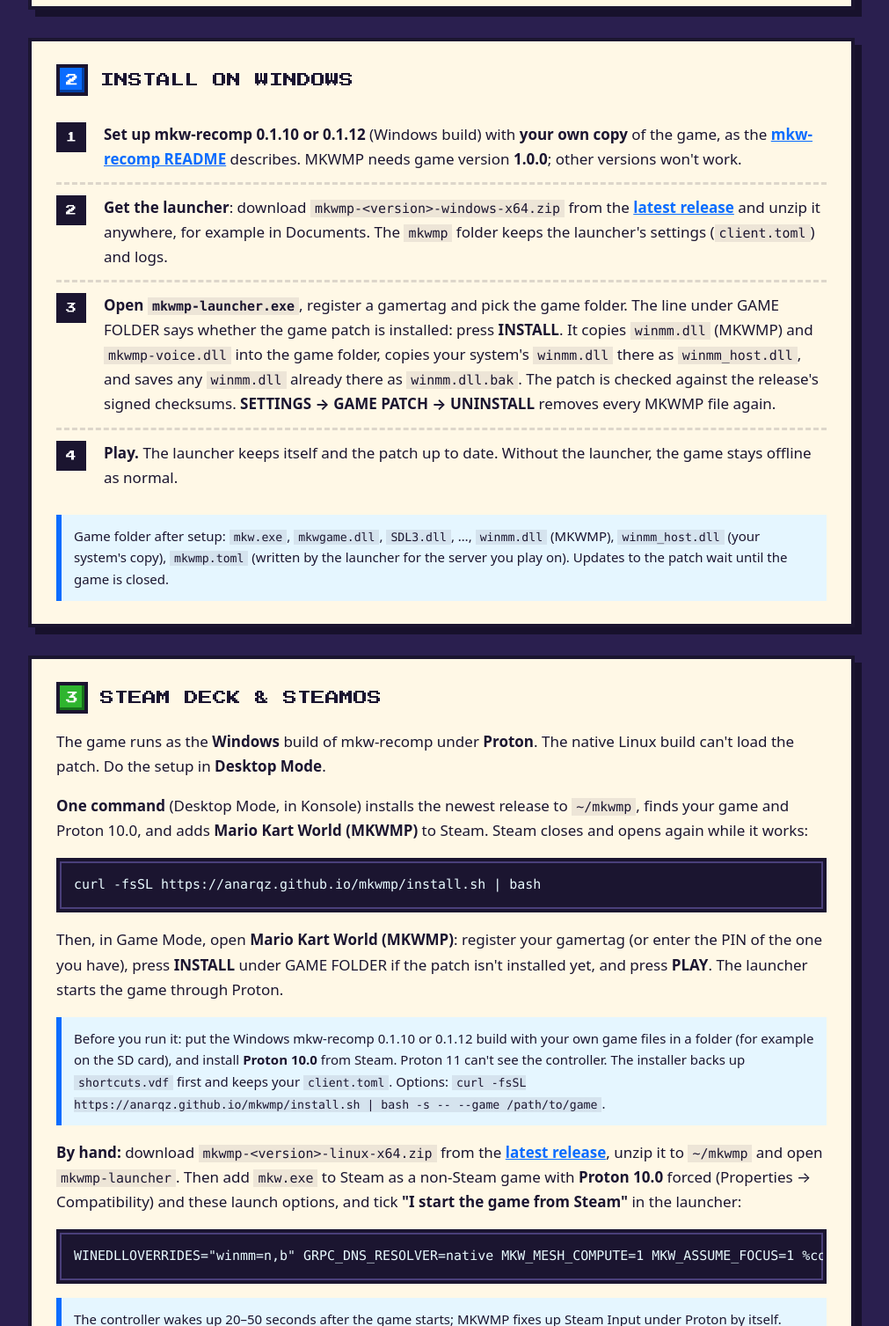
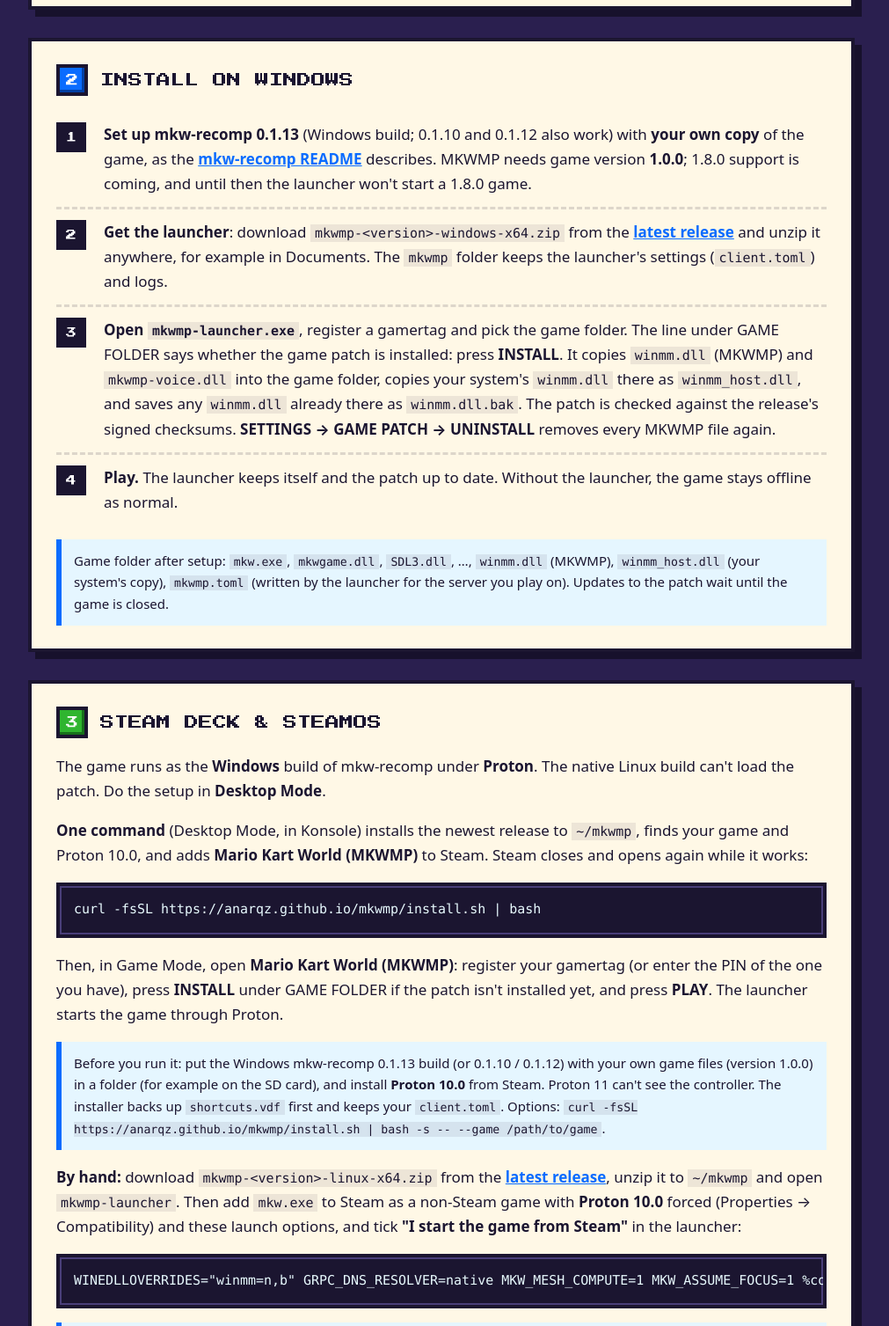
Before and after one commit to anarqz/mkwmp, a plain HTML site: page site/index.html in a window 1280 px wide. Shown: the part 3320-4827 px from the top of the page at 88% size, without its empty margins (138-1149 px from the left). Drawn offline with Linux system fonts and the light colour scheme; no server answers.

Commit message:
Site/README: mkw-recomp 0.1.13 (0.1.10, 0.1.12 still work); game 1.8.0 not yet
Push only with or after the launcher release that supports 0.1.13.

Co-Authored-By: Claude Opus 5.5 <noreply@anthropic.com>
Claude-Session: https://claude.ai/code/session_01McdierMtu2Gdm9Hs8K5YCP

```diff
--- a/site/index.html
+++ b/site/index.html
@@ -73,7 +73,7 @@
   <section id="install" class="panel">
     <h2><span class="coin blue">2</span> INSTALL ON WINDOWS</h2>
     <ol class="steps">
-      <li><b>Set up mkw-recomp 0.1.10 or 0.1.12</b> (Windows build) with <b>your own copy</b> of the game, as the <a href="https://github.com/adriadam10/mkw-recomp">mkw-recomp README</a> describes. MKWMP needs game version <b>1.0.0</b>; other versions won't work.</li>
+      <li><b>Set up mkw-recomp 0.1.13</b> (Windows build; 0.1.10 and 0.1.12 also work) with <b>your own copy</b> of the game, as the <a href="https://github.com/adriadam10/mkw-recomp">mkw-recomp README</a> describes. MKWMP needs game version <b>1.0.0</b>; 1.8.0 support is coming, and until then the launcher won't start a 1.8.0 game.</li>
       <li><b>Get the launcher</b>: download <code>mkwmp-&lt;version&gt;-windows-x64.zip</code> from the <a href="https://github.com/anarqz/mkwmp/releases/latest">latest release</a> and unzip it anywhere, for example in Documents. The <code>mkwmp</code> folder keeps the launcher's settings (<code>client.toml</code>) and logs.</li>
       <li><b>Open <code>mkwmp-launcher.exe</code></b>, register a gamertag and pick the game folder. The line under GAME FOLDER says whether the game patch is installed: press <b>INSTALL</b>. It copies <code>winmm.dll</code> (MKWMP) and <code>mkwmp-voice.dll</code> into the game folder, copies your system's <code>winmm.dll</code> there as <code>winmm_host.dll</code>, and saves any <code>winmm.dll</code> already there as <code>winmm.dll.bak</code>. The patch is checked against the release's signed checksums. <b>SETTINGS → GAME PATCH → UNINSTALL</b> removes every MKWMP file again.</li>
       <li><b>Play.</b> The launcher keeps itself and the patch up to date. Without the launcher, the game stays offline as normal.</li>
@@ -87,7 +87,7 @@
     <p><b>One command</b> (Desktop Mode, in Konsole) installs the newest release to <code>~/mkwmp</code>, finds your game and Proton 10.0, and adds <b>Mario Kart World (MKWMP)</b> to Steam. Steam closes and opens again while it works:</p>
 <pre><code>curl -fsSL https://anarqz.github.io/mkwmp/install.sh | bash</code></pre>
     <p>Then, in Game Mode, open <b>Mario Kart World (MKWMP)</b>: register your gamertag (or enter the PIN of the one you have), press <b>INSTALL</b> under GAME FOLDER if the patch isn't installed yet, and press <b>PLAY</b>. The launcher starts the game through Proton.</p>
-    <p class="hint">Before you run it: put the Windows mkw-recomp 0.1.10 or 0.1.12 build with your own game files in a folder (for example on the SD card), and install <b>Proton 10.0</b> from Steam. Proton 11 can't see the controller. The installer backs up <code>shortcuts.vdf</code> first and keeps your <code>client.toml</code>. Options: <code>curl -fsSL https://anarqz.github.io/mkwmp/install.sh | bash -s -- --game /path/to/game</code>.</p>
+    <p class="hint">Before you run it: put the Windows mkw-recomp 0.1.13 build (or 0.1.10 / 0.1.12) with your own game files (version 1.0.0) in a folder (for example on the SD card), and install <b>Proton 10.0</b> from Steam. Proton 11 can't see the controller. The installer backs up <code>shortcuts.vdf</code> first and keeps your <code>client.toml</code>. Options: <code>curl -fsSL https://anarqz.github.io/mkwmp/install.sh | bash -s -- --game /path/to/game</code>.</p>
     <p><b>By hand:</b> download <code>mkwmp-&lt;version&gt;-linux-x64.zip</code> from the <a href="https://github.com/anarqz/mkwmp/releases/latest">latest release</a>, unzip it to <code>~/mkwmp</code> and open <code>mkwmp-launcher</code>. Then add <code>mkw.exe</code> to Steam as a non-Steam game with <b>Proton 10.0</b> forced (Properties → Compatibility) and these launch options, and tick <b>"I start the game from Steam"</b> in the launcher:</p>
 <pre><code>WINEDLLOVERRIDES="winmm=n,b" GRPC_DNS_RESOLVER=native MKW_MESH_COMPUTE=1 MKW_ASSUME_FOCUS=1 %command% --play</code></pre>
     <p class="hint">The controller wakes up 20–50 seconds after the game starts; MKWMP fixes up Steam Input under Proton by itself. Both a Steam Deck and a ROG Ally X running SteamOS have been tested.</p>
```
Also changed, not shown: 1 other file.
